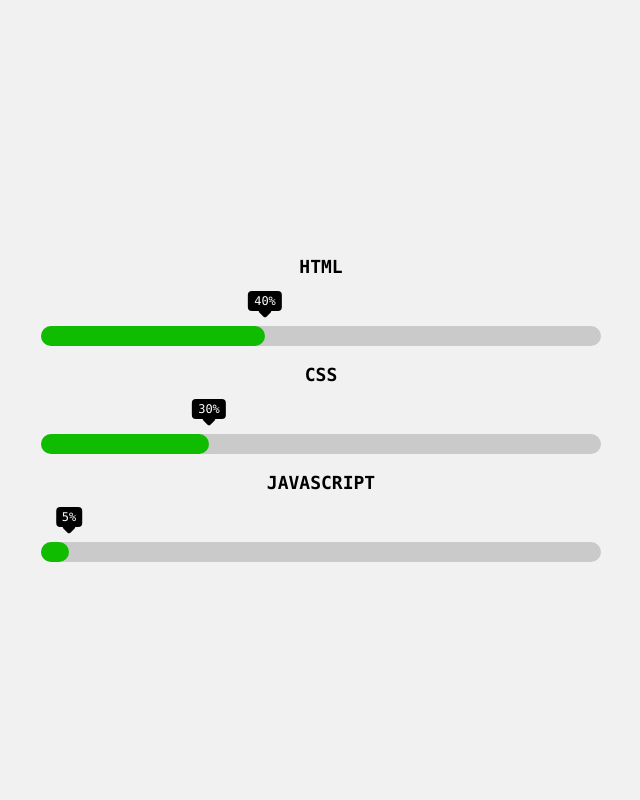
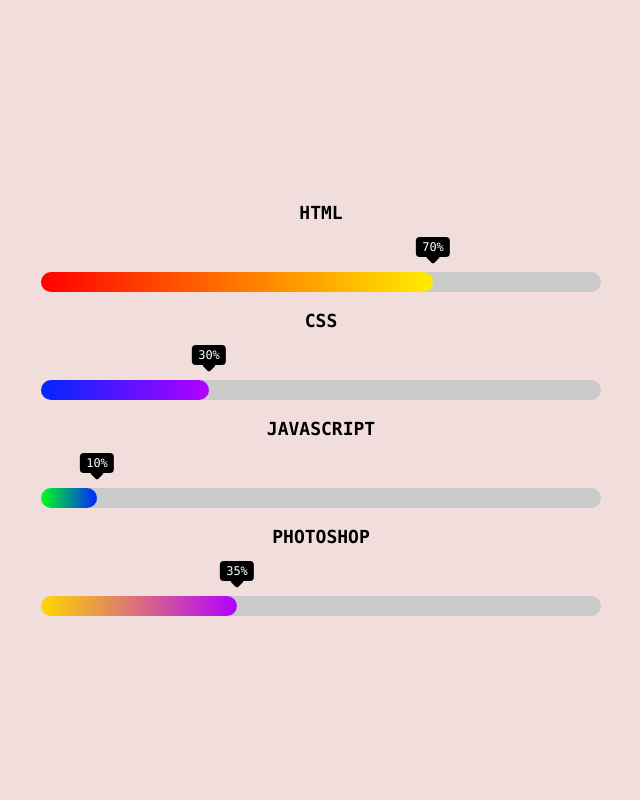
Before and after one commit to DelovoyB/DelovoyB.github.io, a PHP site: page / in a window 1280 px wide. Shown: the whole page, without its empty margins (319-959 px from the left). Run offline with PHP 8.4, Linux system fonts and the light colour scheme.

Commit message:
v2
added "PhotoShop"
Progress bars colors changed

```diff
--- a/Skills/#source/scss/style.scss
+++ b/Skills/#source/scss/style.scss
@@ -11,7 +11,7 @@
 	display: flex;
 	align-items: center;
 	justify-content: center;
-	background-color: #f1f1f1;
+	background-color: #F2DDDD;
 }
 .skills {
 	width: 100%;
@@ -32,11 +32,22 @@
 	}
 	&__per {
 		height: 20px;
-		background-color: #0FBC00;
 		border-radius: 50px;
 		width: 0;
 		position: relative;
 		transition: 1.5s;
+		&_g{
+			background: linear-gradient(90deg,#FF0000FF,#FFEC00FF);
+		}
+		&_y{
+			background: linear-gradient(90deg,#0026FFFF,#B200FFFF);
+		}
+		&_b{
+			background: linear-gradient(90deg,#00FF19FF,#0026FFFF);
+		}
+		&_r{
+			background: linear-gradient(90deg,#FFD800FF,#B200FFFF);
+		}
 	}
 	&__per::before{
 		content: attr(per);
--- a/Skills/css/style.css
+++ b/Skills/css/style.css
@@ -83,7 +83,7 @@
   -webkit-box-pack: center;
   -ms-flex-pack: center;
   justify-content: center;
-  background-color: #f1f1f1; }
+  background-color: #F2DDDD; }
 
 .skills {
   width: 100%;
@@ -103,13 +103,32 @@
 
 .skill__per {
   height: 20px;
-  background-color: #0FBC00;
   border-radius: 50px;
   width: 0;
   position: relative;
   -webkit-transition: 1.5s;
   -o-transition: 1.5s;
   transition: 1.5s; }
+  .skill__per_g {
+    background: -webkit-gradient(linear, left top, right top, from(#FF0000FF), to(#FFEC00FF));
+    background: -webkit-linear-gradient(left, #FF0000FF, #FFEC00FF);
+    background: -o-linear-gradient(left, #FF0000FF, #FFEC00FF);
+    background: linear-gradient(90deg, #FF0000FF, #FFEC00FF); }
+  .skill__per_y {
+    background: -webkit-gradient(linear, left top, right top, from(#0026FFFF), to(#B200FFFF));
+    background: -webkit-linear-gradient(left, #0026FFFF, #B200FFFF);
+    background: -o-linear-gradient(left, #0026FFFF, #B200FFFF);
+    background: linear-gradient(90deg, #0026FFFF, #B200FFFF); }
+  .skill__per_b {
+    background: -webkit-gradient(linear, left top, right top, from(#00FF19FF), to(#0026FFFF));
+    background: -webkit-linear-gradient(left, #00FF19FF, #0026FFFF);
+    background: -o-linear-gradient(left, #00FF19FF, #0026FFFF);
+    background: linear-gradient(90deg, #00FF19FF, #0026FFFF); }
+  .skill__per_r {
+    background: -webkit-gradient(linear, left top, right top, from(#FFD800FF), to(#B200FFFF));
+    background: -webkit-linear-gradient(left, #FFD800FF, #B200FFFF);
+    background: -o-linear-gradient(left, #FFD800FF, #B200FFFF);
+    background: linear-gradient(90deg, #FFD800FF, #B200FFFF); }
 
 .skill__per::before {
   content: attr(per);
--- a/Skills/index.html
+++ b/Skills/index.html
@@ -12,19 +12,25 @@
 		<div class="skill">
 			<div class="skill__name">html</div>
 			<div class="skill__bar">
-				<div class="skill__per" per="40"></div>
+				<div class="skill__per skill__per_g" per="70"></div>
 			</div>
 		</div>
 		<div class="skill">
 			<div class="skill__name">css</div>
 			<div class="skill__bar">
-				<div class="skill__per" per="30"></div>
+				<div class="skill__per skill__per_y" per="30"></div>
 			</div>
 		</div>
 		<div class="skill">
 			<div class="skill__name">javascript</div>
 			<div class="skill__bar">
-				<div class="skill__per" per="5"></div>
+				<div class="skill__per skill__per_b" per="10"></div>
+			</div>
+		</div>
+		<div class="skill">
+			<div class="skill__name">photoshop</div>
+			<div class="skill__bar">
+				<div class="skill__per skill__per_r" per="35"></div>
 			</div>
 		</div>
 	</div>
```
Also changed, not shown: 2 other files.
